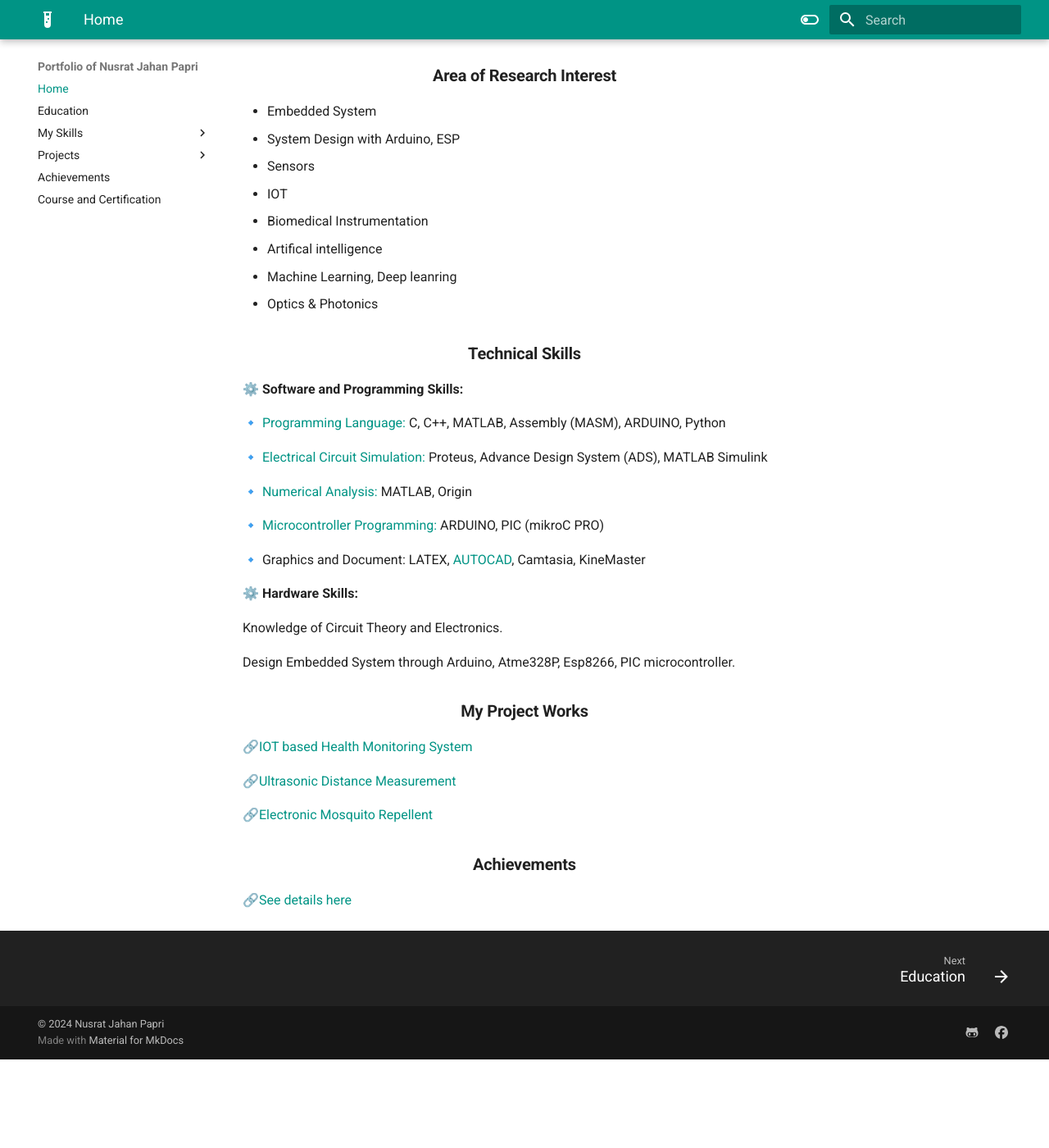
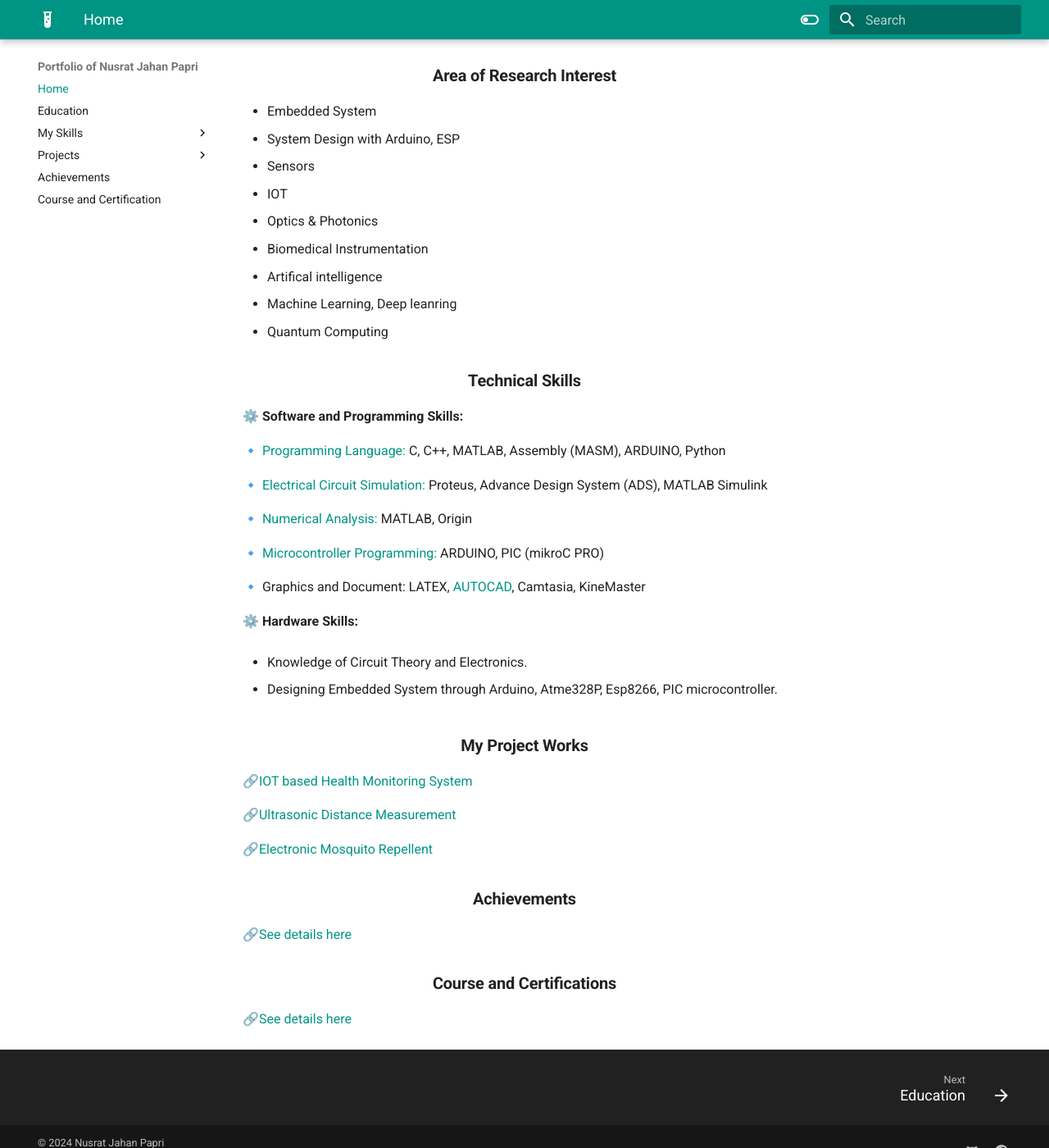
Before and after one commit to Nusrat008/papri-portfolio, an MkDocs documentation site: the page built from docs/index.md, in a window 1280 px wide and 1400 px high, scrolled down 807 px. Shown: the whole window at 82% size. Built offline with MkDocs 1.6.1 and Material for MkDocs 9.7.7, drawn with Linux system fonts in a browser that asks for light colours; before the commit the page ends 2099 px from its top, so only the background shows below that.

Commit message:
updated index

```diff
--- a/docs/index.md
+++ b/docs/index.md
@@ -25,10 +25,11 @@ To gather hands on experience in the field of Engineering, Designing, Assembly &
    - System Design with Arduino, ESP
    - Sensors
 - IOT
+- Optics & Photonics
 - Biomedical Instrumentation
 - Artifical intelligence
 - Machine Learning, Deep leanring
-- Optics & Photonics
+- Quantum Computing
 
 <h3 style= "text-align: center"> <b> Technical Skills
  </b>  </h3>
@@ -54,9 +55,9 @@ To gather hands on experience in the field of Engineering, Designing, Assembly &
 
 ⚙️ **Hardware Skills:**
 
- Knowledge of Circuit Theory and Electronics.
+- Knowledge of Circuit Theory and Electronics.
 
- Design Embedded System through Arduino, Atme328P, Esp8266, PIC microcontroller.
+- Designing Embedded System through Arduino, Atme328P, Esp8266, PIC microcontroller.
 
 
 <h3 style= "text-align: center"> <b> My Project Works
@@ -73,3 +74,9 @@ To gather hands on experience in the field of Engineering, Designing, Assembly &
 
 
   🔗[See details here](https://nusrat008.github.io/Portfolio/achievements/)
+
+<h3 style= "text-align: center"> <b> Course and Certifications
+ </b>  </h3>
+
+
+  🔗[See details here](https://nusrat008.github.io/Portfolio/course-and-certification/)
```
